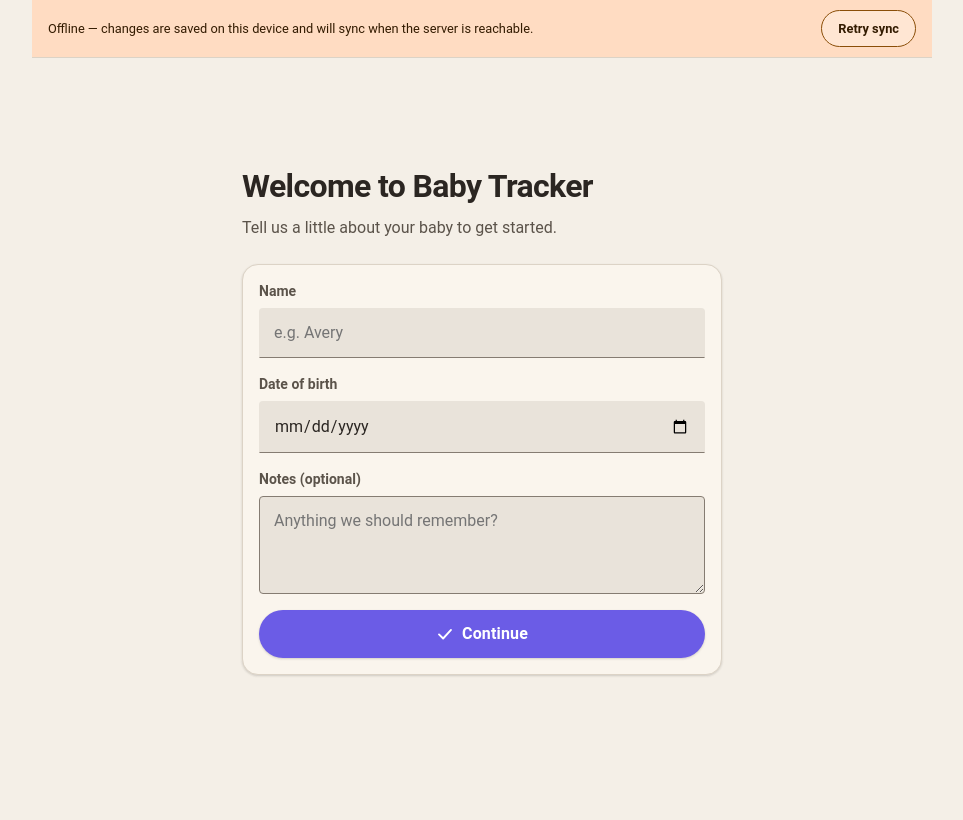
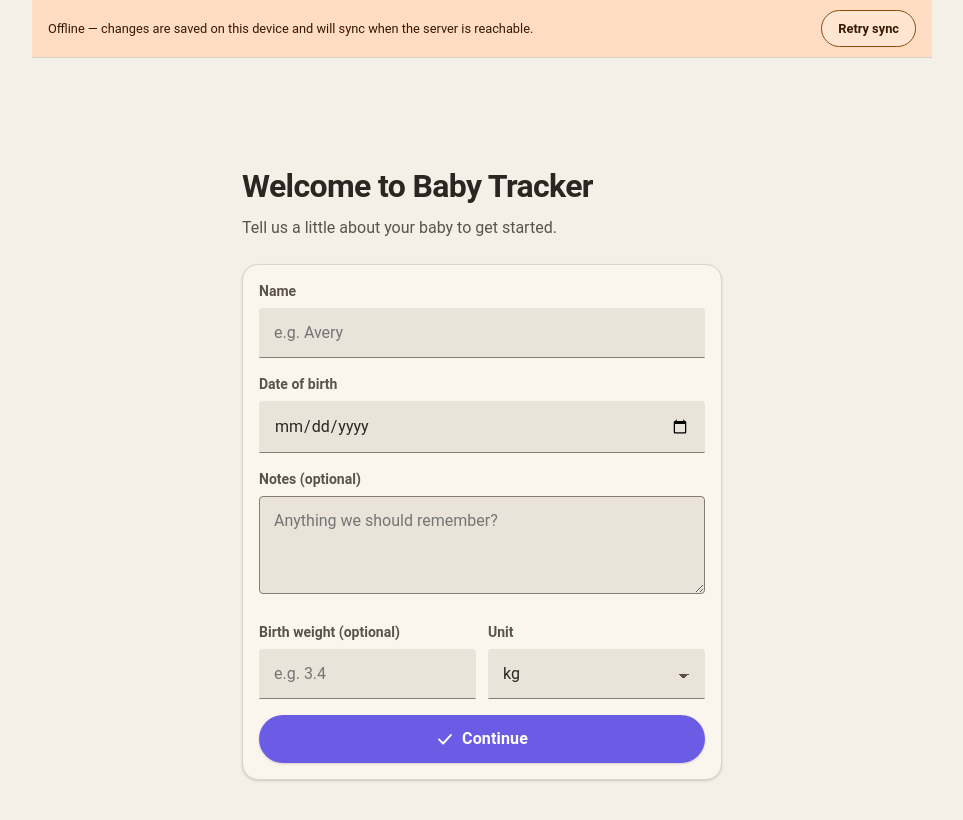
Before and after one commit to alenpmla/baby-routine-tracker, a React (Vite) app: page / in a window 1280 px wide. Shown: the whole page, without its empty margins (56-1019 px from the left). Built offline with nearby package versions, Linux system fonts and the light colour scheme; no server answers.

Commit message:
Add birth weight to profile and anchor WHO percentile chart at birth

```diff
--- a/src/domain/model/Baby.ts
+++ b/src/domain/model/Baby.ts
@@ -4,4 +4,6 @@ export interface Baby {
   /** ISO date string, yyyy-mm-dd */
   dob: string
   notes: string
+  /** Birth weight in kilograms (optional). */
+  birthWeightKg?: number
 }
--- a/src/domain/usecase/baby.ts
+++ b/src/domain/usecase/baby.ts
@@ -6,6 +6,7 @@ export interface SaveBabyInput {
   name: string
   dob: string
   notes?: string
+  birthWeightKg?: number
 }
 
 export function getBabyProfile(repo: BabyRepository): Baby | null {
@@ -24,6 +25,7 @@ export function saveBabyProfile(repo: BabyRepository, input: SaveBabyInput, exis
     name: input.name.trim(),
     dob: input.dob,
     notes: input.notes?.trim() ?? '',
+    birthWeightKg: input.birthWeightKg,
   }
   repo.save(baby)
   return baby
--- a/src/presentation/components/GrowthChart.tsx
+++ b/src/presentation/components/GrowthChart.tsx
@@ -14,22 +14,27 @@ export interface GrowthPoint {
 interface GrowthChartProps {
   dob: string
   weights: GrowthPoint[]
+  birthWeightKg?: number
 }
 
-export default function GrowthChart({ dob, weights }: GrowthChartProps) {
+export default function GrowthChart({ dob, weights, birthWeightKg }: GrowthChartProps) {
   const data = useMemo(() => {
     const dobMs = new Date(`${dob}T00:00:00`).getTime()
     if (Number.isNaN(dobMs)) {
       return []
     }
-    return weights
+    const points = weights
       .map((w) => {
         const timeMs = new Date(w.time).getTime()
         return { month: (timeMs - dobMs) / MONTH_MS, kg: w.weight }
       })
       .filter((p) => Number.isFinite(p.month) && p.month >= 0)
       .sort((a, b) => a.month - b.month)
-  }, [dob, weights])
+    if (birthWeightKg != null && birthWeightKg > 0 && !points.some((p) => p.month === 0)) {
+      points.unshift({ month: 0, kg: birthWeightKg })
+    }
+    return points
+  }, [dob, weights, birthWeightKg])
 
   const maxMonth = Math.max(24, ...data.map((d) => Math.ceil(d.month)))
 
--- a/src/presentation/screens/DashboardScreen.tsx
+++ b/src/presentation/screens/DashboardScreen.tsx
@@ -84,11 +84,11 @@ export default function DashboardScreen({
         ))}
       </div>
 
-      {weights.length > 0 && baby?.dob && (
+      {(weights.length > 0 || baby?.birthWeightKg != null) && baby?.dob && (
         <section className="growth">
           <h2 className="growth-title">Weight progress</h2>
           <div className="card growth-card">
-            <GrowthChart dob={baby.dob} weights={weights} />
+            <GrowthChart dob={baby.dob} weights={weights} birthWeightKg={baby.birthWeightKg} />
           </div>
         </section>
       )}
--- a/src/presentation/screens/ProfileScreen.tsx
+++ b/src/presentation/screens/ProfileScreen.tsx
@@ -1,7 +1,10 @@
 import { useState, type FormEvent } from 'react'
 import type { Baby } from '../../domain/model/Baby'
 import type { SaveBabyInput } from '../../domain/usecase/baby'
+import type { WeightUnit } from '../../domain/model/WeightEntry'
 import { BackIcon, CheckIcon } from '../components/icons'
+
+const LB_TO_KG = 0.45359237
 
 interface ProfileScreenProps {
   existing?: Baby | null
@@ -14,6 +17,8 @@ export default function ProfileScreen({ existing, onSubmit, onBack }: ProfileScr
   const [name, setName] = useState(existing?.name ?? '')
   const [dob, setDob] = useState(existing?.dob ?? '')
   const [notes, setNotes] = useState(existing?.notes ?? '')
+  const [birthWeight, setBirthWeight] = useState(existing?.birthWeightKg != null ? String(existing.birthWeightKg) : '')
+  const [birthWeightUnit, setBirthWeightUnit] = useState<WeightUnit>('kg')
   const [error, setError] = useState<string | null>(null)
 
   function handleSubmit(e: FormEvent) {
@@ -28,7 +33,14 @@ export default function ProfileScreen({ existing, onSubmit, onBack }: ProfileScr
       return
     }
     setError(null)
-    onSubmit({ name: trimmed, dob, notes })
+    const input: SaveBabyInput = { name: trimmed, dob, notes }
+    if (birthWeight.trim() !== '') {
+      const value = Number(birthWeight)
+      if (Number.isFinite(value) && value > 0) {
+        input.birthWeightKg = birthWeightUnit === 'kg' ? value : value * LB_TO_KG
+      }
+    }
+    onSubmit(input)
   }
 
   const form = (
@@ -63,6 +75,44 @@ export default function ProfileScreen({ existing, onSubmit, onBack }: ProfileScr
           rows={3}
         />
       </label>
+
+      <div className="backfill-datetime settings-units">
+        <label className="field">
+          <span className="field-label">Birth weight (optional)</span>
+          <input
+            type="number"
+            inputMode="decimal"
+            min="0"
+            step="any"
+            value={birthWeight}
+            onChange={(e) => setBirthWeight(e.target.value)}
+            placeholder="e.g. 3.4"
+          />
+        </label>
+        <label className="field">
+          <span className="field-label">Unit</span>
+          <select
+            value={birthWeightUnit}
+            onChange={(e) => {
+              const unit = e.target.value as WeightUnit
+              if (birthWeight.trim() !== '') {
+                const value = Number(birthWeight)
+                if (Number.isFinite(value) && value > 0) {
+                  const converted =
+                    unit === 'kg'
+                      ? Math.round(value * LB_TO_KG * 100) / 100 // lb → kg
+                      : Math.round((value / LB_TO_KG) * 100) / 100 // kg → lb
+                  setBirthWeight(String(converted))
+                }
+              }
+              setBirthWeightUnit(unit)
+            }}
+          >
+            <option value="kg">kg</option>
+            <option value="lb">lb</option>
+          </select>
+        </label>
+      </div>
 
       {error && (
         <p className="form-error" role="alert">
```
Also changed, not shown: plans/phase4-birth-weight.md (added, +18 -0 lines), 2 other files (tests, documents, lock files or other folders).
